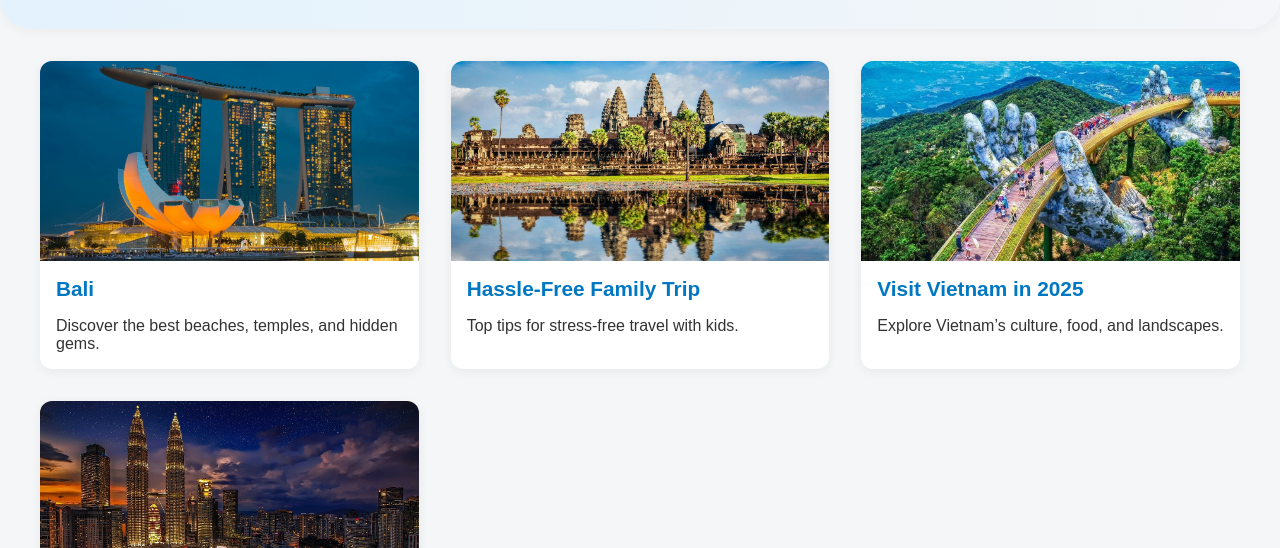
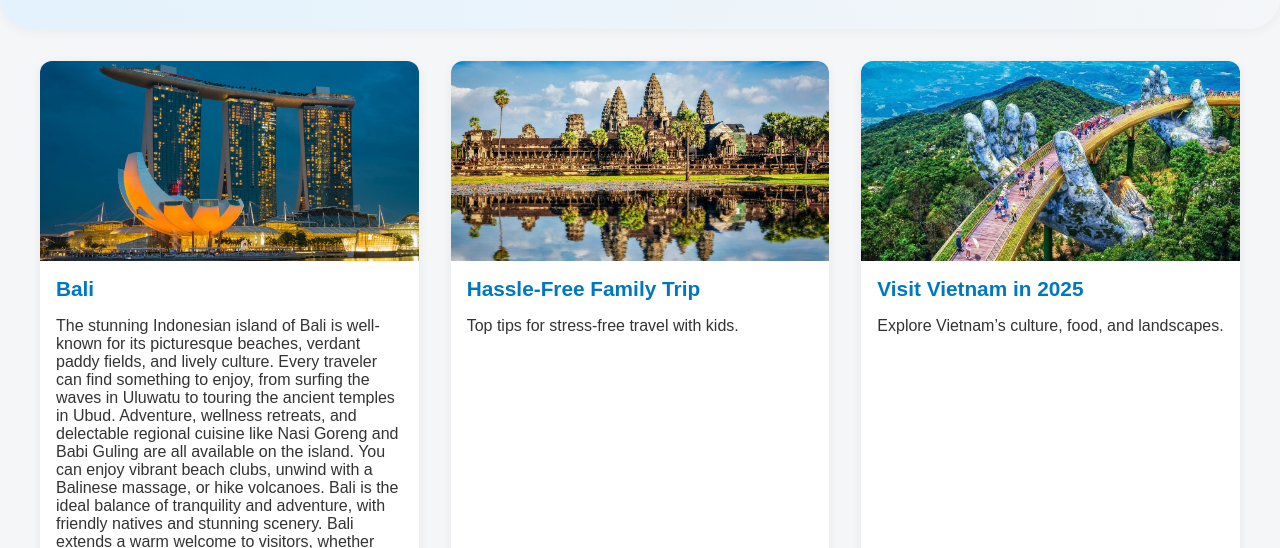
Before and after one commit to Vayavana/travel-site, a website: page blogs.html in a window 1280 px wide. Shown: the part 252-800 px from the top of the page. Drawn offline with Linux system fonts and the light colour scheme.

Commit message:
Update blogs.html

```diff
--- a/blogs.html
+++ b/blogs.html
@@ -101,7 +101,7 @@
     <div class="blog-card">
       <img src="images/2.jpg" alt="Bali">
       <h2> Bali</h2>
-      <p>Discover the best beaches, temples, and hidden gems.</p>
+      <p>The stunning Indonesian island of Bali is well-known for its picturesque beaches, verdant paddy fields, and lively culture. Every traveler can find something to enjoy, from surfing the waves in Uluwatu to touring the ancient temples in Ubud. Adventure, wellness retreats, and delectable regional cuisine like Nasi Goreng and Babi Guling are all available on the island. You can enjoy vibrant beach clubs, unwind with a Balinese massage, or hike volcanoes. Bali is the ideal balance of tranquility and adventure, with friendly natives and stunning scenery. Bali extends a warm welcome to visitors, whether they are traveling alone or with family.</p>
     </div>
     <div class="blog-card">
       <img src="images/3.jpg" alt="Family Trip">
```
